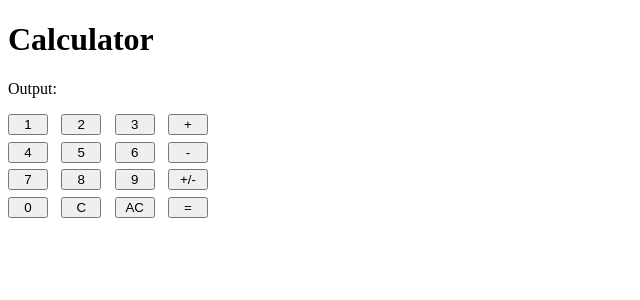
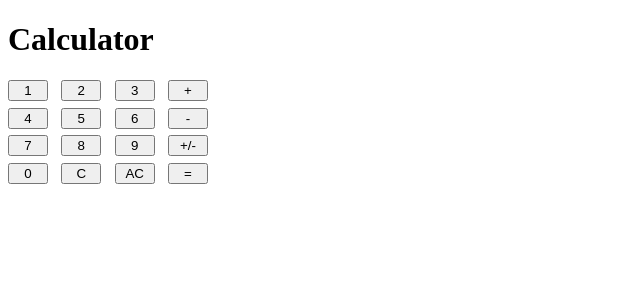
Before and after one commit to AndrejSzasz/Calculator, an Angular app: page / in a window 1280 px wide. Shown: the top 300 px of the page, without its empty margins (0-640 px from the left). Built offline with nearby package versions, Linux system fonts and the light colour scheme.

Commit message:
AC3 OK-ish, all operations added

```diff
--- a/src/app/calculator/calculator.component.html
+++ b/src/app/calculator/calculator.component.html
@@ -1,2 +1,2 @@
-<p>Output:</p><pre>{{calculate.resultStream | async}}</pre>
+<pre>{{ operations | async }}</pre>
 <div><button *ngFor='let item of layout' (click)="onPress(item)">{{item}}</button></div>
--- a/src/app/calculator/calculator.component.ts
+++ b/src/app/calculator/calculator.component.ts
@@ -1,4 +1,7 @@
 import { Component } from '@angular/core';
+import { Observable } from 'rxjs';
+import { map } from 'rxjs/operators';
+
 import { CalculateService } from './calculate.service';
 import { Operator } from './operator.enum';
 
@@ -15,8 +18,13 @@ export class CalculatorComponent {
     '7', '8', '9', Operator.PLUSMINUS,
     '0', Operator.CLEAR, Operator.ALLCLEAR, Operator.EQUALS,
   ];
+  operations: Observable<string>
 
-  constructor(public calculate: CalculateService) { }
+  constructor(public calculate: CalculateService) {
+    this.operations = calculate.resultStream.pipe(
+      map((array: Array<number | Operator>): string => array.join(''))
+    );
+  }
 
   onPress(char: string): void {
     this.calculate.press(char);
```
